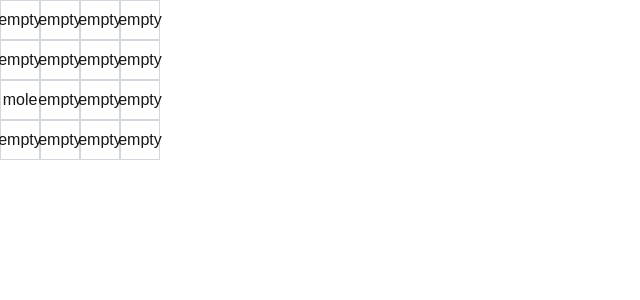
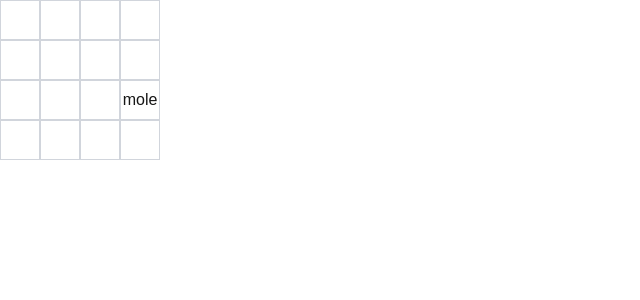
Before and after one commit to sourabh20905/fontend-logics, a Next.js app: page /whack-a-mole in a window 1280 px wide. Shown: the top 300 px of the page, without its empty margins (0-640 px from the left). Built offline with nearby package versions, Linux system fonts and the light colour scheme.

Commit message:
update of whackAMole

```diff
--- a/src/container/WackAMole/Cell/Cell.tsx
+++ b/src/container/WackAMole/Cell/Cell.tsx
@@ -12,7 +12,7 @@ const Cell = ({ key, row, col, molPos }: CellProps) => {
       key={key}
       className="size-10 border border-gray-300 flex items-center justify-center"
     >
-      {row === molPos?.[0] && col === molPos?.[1] ? "mole" : "empty"}
+      {row === molPos?.[0] && col === molPos?.[1] && "mole"}
     </div>
   );
 };
--- a/src/container/WackAMole/WackAMole.tsx
+++ b/src/container/WackAMole/WackAMole.tsx
@@ -1,4 +1,4 @@
-import { useState } from "react";
+import { useEffect, useState } from "react";
 import Cell from "./Cell/Cell";
 import { getMolePosition } from "./WackAMole.utils";
 
@@ -10,6 +10,11 @@ const WackAMole = ({ size }: WackAMoleProps) => {
   console.log(size, "size");
   const [molPos, setMolPos] = useState(getMolePosition(size));
   console.log(molPos, "molPos");
+  useEffect(() => {
+    setTimeout(() => {
+      setMolPos(getMolePosition(size));
+    }, 100);
+  }, []);
   return (
     <div>
       {Array.from({ length: size }).map((_item, row) => {
```
